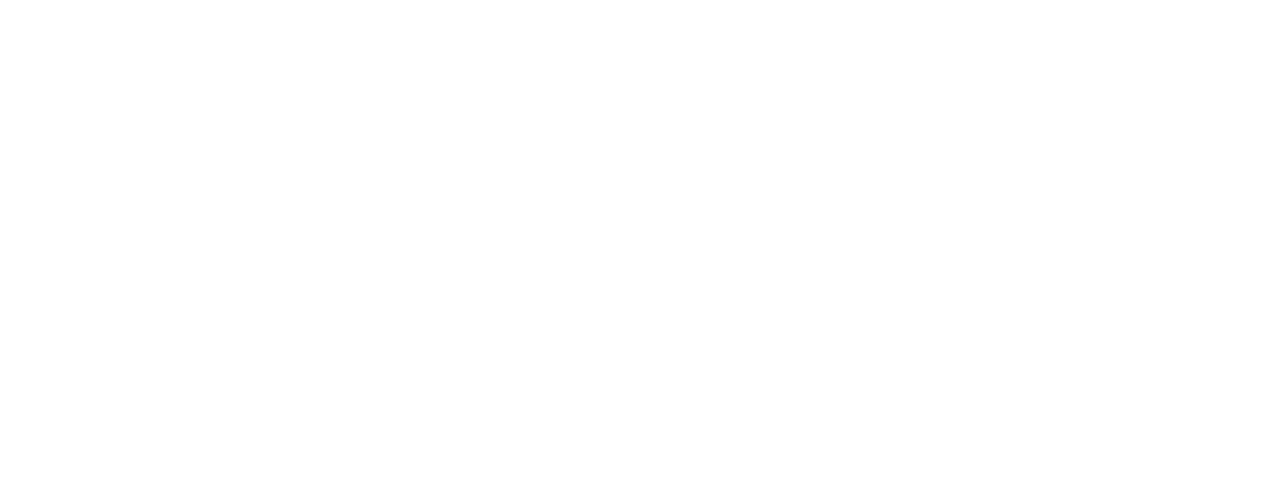
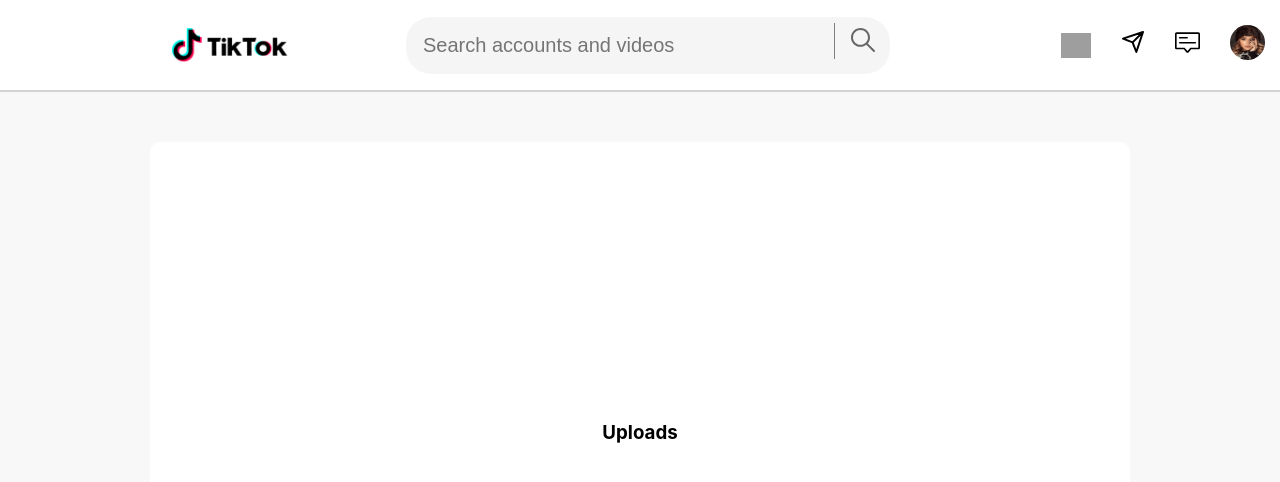
Before and after one commit to jasmineblinks/tiktokreact2, a React (Create React App) app: page /upload in a window 1280 px wide. Before the commit this address had no page. Shown: the top 482 px of the page. Built offline with nearby package versions, Linux system fonts and the light colour scheme; grey boxes are pictures that could not be loaded.

Commit message:
feat:added the upload and uploadpage

```diff
--- a/src/App.js
+++ b/src/App.js
@@ -2,6 +2,7 @@
 import "./App.css";
 import Home from "./components/home/Home";
 import Profile from "./components/profile/Profile";
+import UploadPage from "./components/uploadpage/UploadPage";
 
 function App() {
   return (
@@ -9,6 +10,7 @@
       <Routes>
         <Route exact path="/" element={<Home />} />
         <Route exact path="/profile" element={<Profile />} />
+        <Route exact path="/upload" element={<UploadPage />} />
       </Routes>
     </BrowserRouter>
   );
--- /dev/null
+++ b/src/components/upload/Upload.jsx
@@ -0,0 +1,14 @@
+import React from "react";
+import "./upload.css";
+
+function Upload() {
+  return (
+    <div className="upload-banner">
+      <div className="upload-content">
+        <h3>Uploads</h3>
+      </div>
+    </div>
+  );
+}
+
+export default Upload;
--- /dev/null
+++ b/src/components/upload/upload.css
@@ -0,0 +1,17 @@
+.upload-banner {
+  background-color: #f8f8f8;
+  width: 100%;
+  height: 100vh;
+  overflow: hidden;
+}
+.upload-content {
+  display: flex;
+  justify-content: center;
+  max-width: 75%;
+  height: 70vh;
+  align-items: center;
+  padding: 10px 10px;
+  margin: 50px auto auto auto;
+  background: #ffffff;
+  border-radius: 10px;
+}
--- /dev/null
+++ b/src/components/uploadpage/UploadPage.jsx
@@ -0,0 +1,14 @@
+import React from "react";
+import Upload from "../upload/Upload";
+import ProfileHeader from "./../profileheader/ProfileHeader";
+
+function UploadPage() {
+  return (
+    <div>
+      <ProfileHeader />
+      <Upload />
+    </div>
+  );
+}
+
+export default UploadPage;
```
Also changed, not shown: src/components/uploadpage/uploadpage.css (added).
